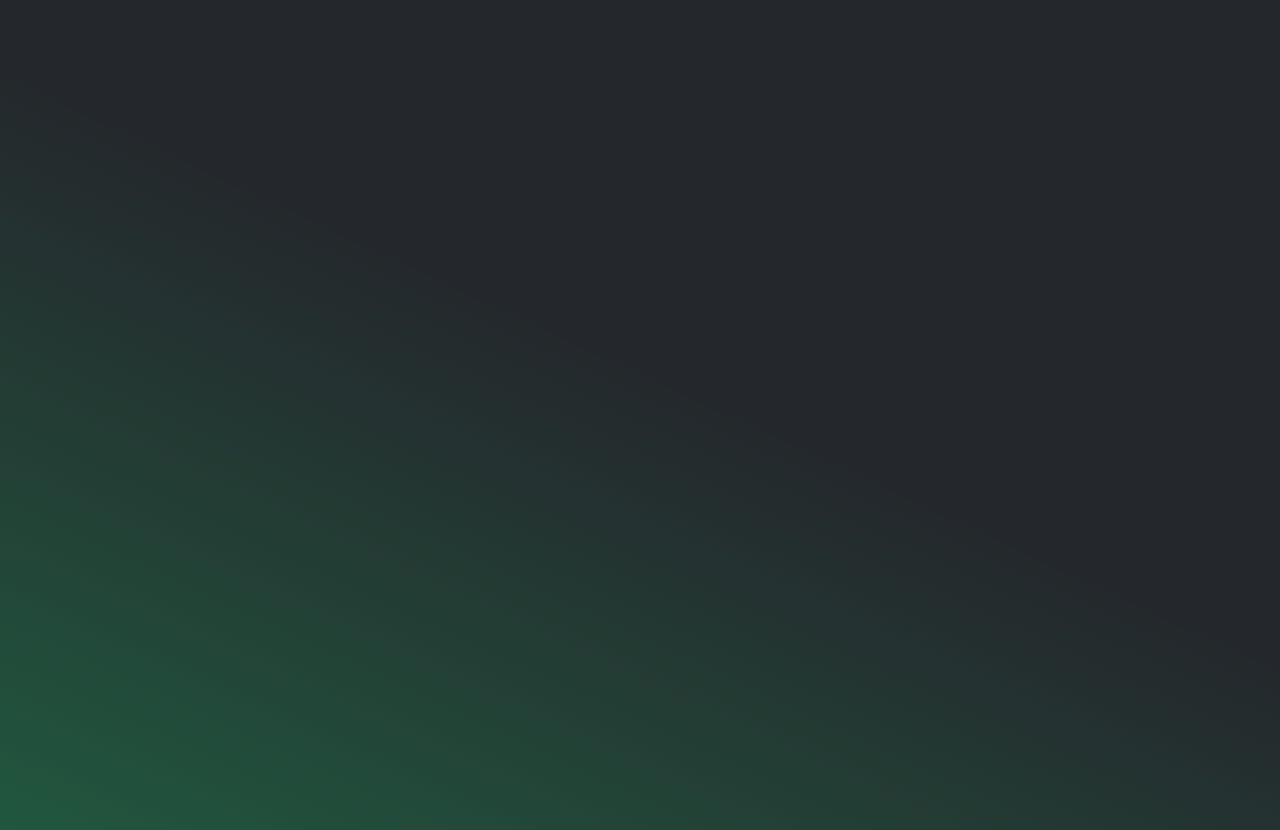
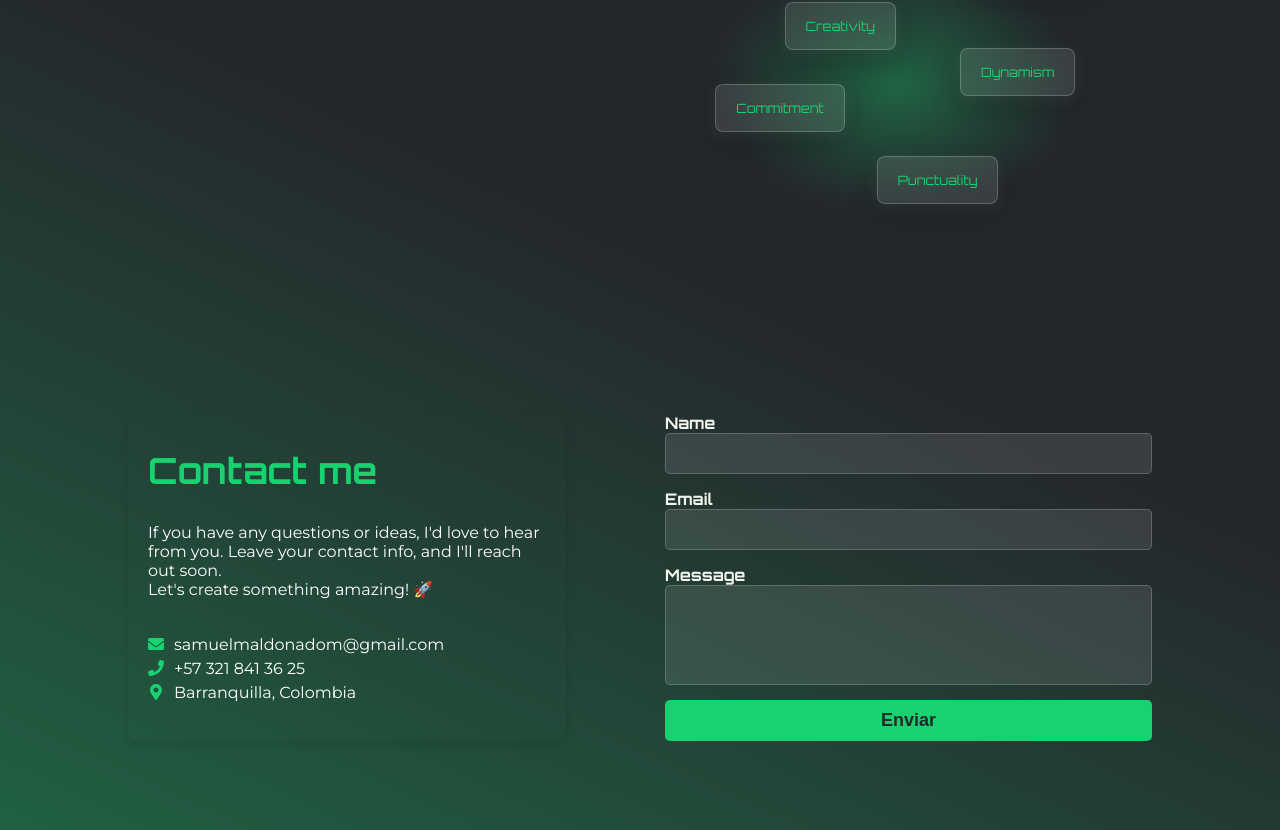
Before and after one commit to Samue2408/Portafolio, a React (Create React App) app: page / in a window 1280 px wide. Shown: the part 1610-2440 px from the top of the page. Built offline with nearby package versions, Linux system fonts and the light colour scheme.

Commit message:
Contact me done

```diff
--- a/package.json
+++ b/package.json
@@ -3,6 +3,7 @@
   "version": "0.1.0",
   "private": true,
   "dependencies": {
+    "@emailjs/browser": "^4.4.1",
     "@react-icons/all-files": "^4.1.0",
     "@testing-library/jest-dom": "^5.17.0",
     "@testing-library/react": "^13.4.0",
@@ -10,7 +11,7 @@
     "react": "^18.3.1",
     "react-dom": "^18.3.1",
     "react-icons": "^5.4.0",
-    "react-scripts": "5.0.1",
+    "react-scripts": "^5.0.1",
     "sass": "^1.77.2",
     "web-vitals": "^2.1.4"
   },
--- a/src/App.js
+++ b/src/App.js
@@ -6,6 +6,7 @@ import HeroImage from './components/HeroImage/HeroImage.js';
 import Projects from './components/Projects/Projects.js'
 import SkillSlides from './components/skills-slides/skillsSlides.js';
 import AboutMe from './components/Aboutme/AboutMe.js';
+import ContactMe from './components/Contactme/ContactMe.js';
 /* import ScrollToDiscover from './components/ScrollArrow/scrollToDiscover.js'; */
 /* import python from './assets/img/python.svg';
 import img_tailwind from './assets/img/tailwind_css.svg';
@@ -63,8 +64,7 @@ function App() {
 
         <AboutMe></AboutMe>
 
-        <section id='contact'>
-        </section>
+        <ContactMe></ContactMe>
 
       </div>
   );
--- a/src/App.scss
+++ b/src/App.scss
@@ -2,10 +2,6 @@
 .App {
   text-align: center;
   margin: 0;
-}
-
-#contact {
-  height: 100vh;
 }
 
 .languages-container{
--- a/src/components/Aboutme/AboutMe.scss
+++ b/src/components/Aboutme/AboutMe.scss
@@ -3,7 +3,8 @@
 #about-me {
     display: flex;
     padding-top: 80px;
-    padding-inline: 125px;
+    margin: auto;
+    width: 80%;
 
     .about-info{
         width: 50%;
@@ -84,6 +85,16 @@
             50% { box-shadow: 0 0 12px #1bff7f; }
             100% { box-shadow: 0 0 7px #18D26F; }
           }
+
+          view-timeline-name: --aboutme;
+          view-timeline-axis: block;
+
+          animation-timeline: --aboutme;
+          animation-name: show-about;
+
+          animation-range: entry 20% cover 45%;
+          animation-fill-mode: both;
+          animation-timing-function: ease-in;
     }
 
     .about-grafic {
@@ -118,6 +129,11 @@
                 background: #2b2b2b5b;
             }
         }
+        view-timeline-name: --aboutme;
+        view-timeline-axis: block;
+
+        animation-timeline: --aboutme;
+        animation-name: show-about;
 
     }
 
@@ -140,15 +156,6 @@
         }
     }
 
-    view-timeline-name: --aboutme;
-    view-timeline-axis: block;
-
-    animation-timeline: --aboutme;
-    animation-name: show-about;
-
-    animation-range: entry 20% cover 45%;
-    animation-fill-mode: both;
-    animation-timing-function: ease-in;
 }
 
 @keyframes show-about {
@@ -167,7 +174,6 @@
 
 @media (max-width: 400px) {
     #about-me {
-        padding-inline: 7vw;
         .about-info{
             width: 100%;
             h1{
--- /dev/null
+++ b/src/components/Contactme/ContactMe.css
@@ -0,0 +1,114 @@
+@import url('https://fonts.googleapis.com/css2?family=Montserrat:ital,wght@0,100..900;1,100..900&display=swap');
+
+.contact-container {
+    margin: auto;
+    width: 80%;
+    display: grid;
+    grid-template-columns: 1fr 1fr;
+    gap: 50px;
+    padding-block: 150px;
+    border-radius: 10px;
+  }
+
+  .contact-info {
+    color: white;
+    width: 90%;
+    padding: 20px;
+    border-radius: 10px;
+    display: flex;
+    flex-direction: column;
+    justify-content: space-evenly;
+    box-shadow: 0 4px 10px rgba(0, 0, 0, 0.1);
+  }
+
+  .contact-info h1 {
+    color: var(--principal-color);
+    font-size: 36px;
+    margin: 0;
+  }
+
+  .contact-info h2 {
+    font-size: 24px;
+    margin-bottom: 10px;
+  }
+
+  .contact-info .icon {
+    color: var(--principal-color);
+  }
+
+  .contact-info p {
+    font-family: 'Montserrat', sans-serif;
+  }
+
+  .contact-details p {
+    display: flex;
+    font-family: 'Montserrat', sans-serif;
+    align-items: center;
+    gap: 10px;
+    margin: 5px 0;
+  }
+
+  .contact-form {
+    display: flex;
+    flex-direction: column;
+    gap: 15px;
+  }
+
+  .contact-form .form-title {
+    width: 100%;
+    display: flex;
+    flex-direction: column;
+  }
+
+  .contact-form label {
+    font-weight: bold;
+  }
+
+  .contact-form input,
+  .contact-form textarea {
+    font-family: 'Montserrat';
+    width: 100%;
+    padding: 10px;
+    border-radius: 5px;
+    font-size: 16px;
+    background: rgba(255, 255, 255, 0.1);
+    border: 1px solid rgba(255, 255, 255, 0.2);
+    color: var(--principal-color);
+  }
+
+  .contact-form textarea {
+    height: 100px;
+    resize: none;
+  }
+
+  .contact-form button {
+    background: var(--principal-color);
+    color: var(--background-color);
+    font-weight: 600;
+    padding: 10px;
+    width: 100%;
+    border: none;
+    border-radius: 5px;
+    font-size: 18px;
+    cursor: pointer;
+    transition: background 0.3s;
+  }
+
+  .contact-form button:hover {
+    background: #00b34e;
+  }
+
+@media (max-width: 768px) {
+    .contact-container {
+      grid-template-columns: 1fr;
+    }
+
+    .contact-info {
+      width: 100%;
+    }
+
+    .contact-info p {
+      font-size: .8rem;;
+    }
+
+}
--- /dev/null
+++ b/src/components/Contactme/ContactMe.js
@@ -0,0 +1,68 @@
+import { FaEnvelope, FaPhone, FaMapMarkerAlt } from "react-icons/fa";
+import emailjs from "@emailjs/browser";
+import { useState } from "react";
+import "./ContactMe.css";
+
+export default function ContactMe() {
+
+  const [formData, setFormData] = useState({ name: "", email: "", message: "" });
+
+  const handleChange = (e) => {
+    setFormData({ ...formData, [e.target.name]: e.target.value });
+  };
+
+  const handleSubmit = (e) => {
+    e.preventDefault();
+
+    emailjs.sendForm(
+      "service_a0tyfgu",
+      "template_wkrl2um",
+      e.target,
+      "R7lnPO-Q2aBEcXphN"
+    )
+    .then(() => {
+      alert("Mensaje enviado con éxito!");
+      setFormData({ name: "", email: "", message: "" });
+    })
+    .catch((error) => {
+      console.error("Error al enviar el mensaje:", error);
+    });
+  };
+
+  return (
+    <section id="contact" className="contact-container">
+      {/* Columna Izquierda - Info de Contacto */}
+      <div className="contact-info">
+        <h1>Contact me</h1>
+        <p>
+          If you have any questions or ideas, I'd love to hear from you.
+          Leave your contact info, and I'll reach out soon.
+          <br/>
+          Let's create something amazing! 🚀
+        </p>
+        <div className="contact-details">
+          <p><FaEnvelope className="icon" />samuelmaldonadom@gmail.com</p>
+          <p><FaPhone className="icon" />+57 321 841 36 25</p>
+          <p><FaMapMarkerAlt className="icon" />Barranquilla, Colombia</p>
+        </div>
+      </div>
+
+      {/* Columna Derecha - Formulario */}
+      <form className="contact-form" onSubmit={handleSubmit}>
+        <div className="form-title">
+          <label>Name</label>
+          <input type="text" name="name" value={formData.name} onChange={handleChange} required />
+        </div>
+        <div className="form-title">
+          <label>Email</label>
+          <input type="email" name="email" value={formData.email} onChange={handleChange} required />
+        </div>
+        <div className="form-title">
+          <label>Message</label>
+          <textarea name="message" value={formData.message} onChange={handleChange} required></textarea>
+        </div>
+        <button type="submit">Enviar</button>
+      </form>
+    </section>
+  );
+}
--- a/src/components/NavBar/NavLink.js
+++ b/src/components/NavBar/NavLink.js
@@ -1,9 +1,14 @@
 import React from 'react';
 
 function NavLink({ href, active, children }) {
+
+  const scrollToSection = () => {
+    document.getElementById(href).scrollIntoView({ behavior: "smooth", block: "start" });
+  };
+
   return (
     <li>
-      <a href={href} className={active ? 'active' : ''}>{children}</a>
+      <button onClick={scrollToSection} className={active ? 'active link-button' : 'link-button'}>{children}</button>
     </li>
   );
 }
--- a/src/components/NavBar/navBar.css
+++ b/src/components/NavBar/navBar.css
@@ -17,11 +17,15 @@ nav .sections {
     padding: 0;
 }
 
-nav .sections li a{
+nav .sections li button{
+    background: none;
+    border: none;
     color: var(--text-color);
+    font-family: 'Orbitron';
     font-size: 20px;
     font-weight: lighter;
     text-decoration: none;
+    cursor: pointer;
 }
 
  nav .sections li:hover {
@@ -29,7 +33,7 @@ nav .sections li a{
     transition: all 0.3s ease;
   }
 
-nav .sections a.active {
+nav .sections button.active {
     color: #18D26F;
     text-decoration: underline;
 }
@@ -136,7 +140,7 @@ nav .sections a.active {
         padding: 0;
     }
 
-    nav .sections li a{
+    nav .sections li button{
         font-size: 12px;
     }
 
--- a/src/components/NavBar/navBar.js
+++ b/src/components/NavBar/navBar.js
@@ -50,10 +50,10 @@ function NavBar() {
   return (
     <nav>
       <ul className='sections'>
-        <NavLink href="#home" active={activeLink === '' || activeLink === 'home' ? true: false}>Home</NavLink>
-        <NavLink href="#projects" active={activeLink === 'projects'}>Projects</NavLink>
-        <NavLink href="#about-me" active={activeLink === 'about-me'}>About</NavLink>
-        <NavLink href="#contact" active={activeLink === 'contact'}>Contact</NavLink>
+        <NavLink href="home" active={activeLink === '' || activeLink === 'home' ? true: false}>Home</NavLink>
+        <NavLink href="projects" active={activeLink === 'projects'}>Projects</NavLink>
+        <NavLink href="about-me" active={activeLink === 'about-me'}>About</NavLink>
+        <NavLink href="contact" active={activeLink === 'contact'}>Contact</NavLink>
       </ul>
       {/* <div class="dropdown">
         <button class="dropdown-button" onClick={toggleMenu}>
--- a/src/components/Projects/info_project/ImageContainer.js
+++ b/src/components/Projects/info_project/ImageContainer.js
@@ -32,7 +32,7 @@ export default function ImageContainer({title, project, description, languages,
                         </p>
                         <div className='lenguajes'>
                             {languages.map((language, index) => (
-                                <img title={language} src={LANGUAGES[language]} alt={index}/>
+                                <img key={index} title={language} src={LANGUAGES[language]} alt={index}/>
                             ))}
                         </div>
                         <div className="buttoms">
--- a/src/components/skills-slides/skillsSlides.js
+++ b/src/components/skills-slides/skillsSlides.js
@@ -9,7 +9,7 @@ const SkillSlides = () => {
         <div className='slider'>
             <div className='slide-track'>
                 {itemslist.map((item, index) => (
-                    <SlidesImage url={item.url} name={item.name}></SlidesImage>
+                    <SlidesImage key={index} url={item.url} name={item.name}></SlidesImage>
                 ))}
             </div>
         </div>
--- a/src/index.css
+++ b/src/index.css
@@ -7,6 +7,11 @@
   --principal-color: #18D26F;
   --font-secundary: 'Montserrat';
 }
+
+* {
+  box-sizing: border-box;
+}
+
 body {
   position: relative;
   background-color: #24282C;
```
Also changed, not shown: 1 other file (tests, documents, lock files or other folders).
